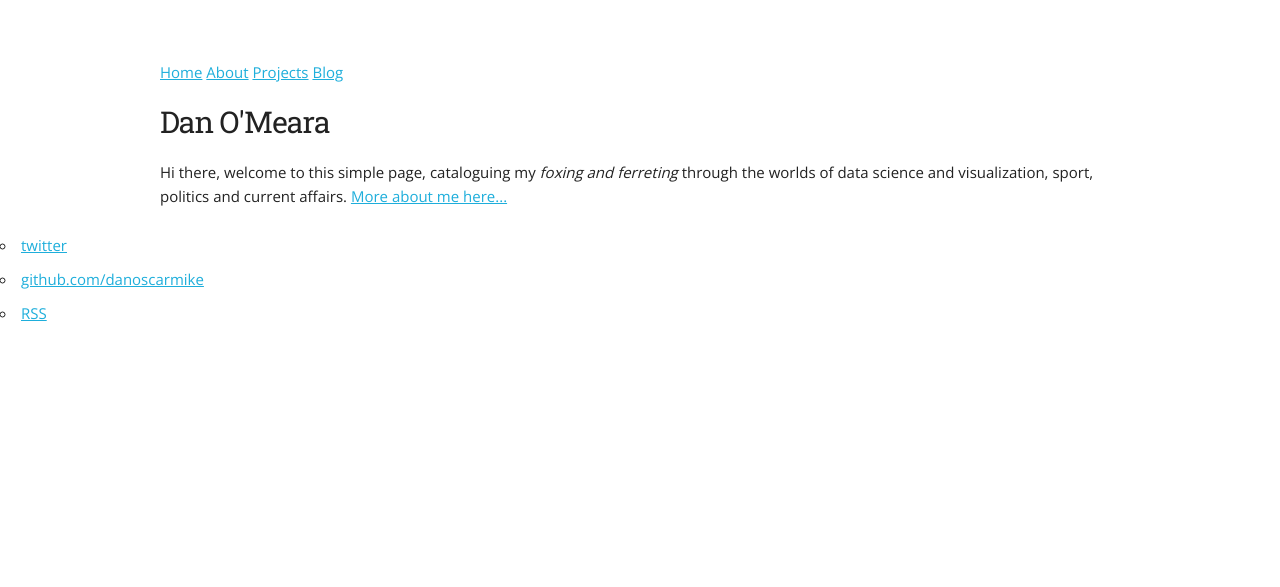
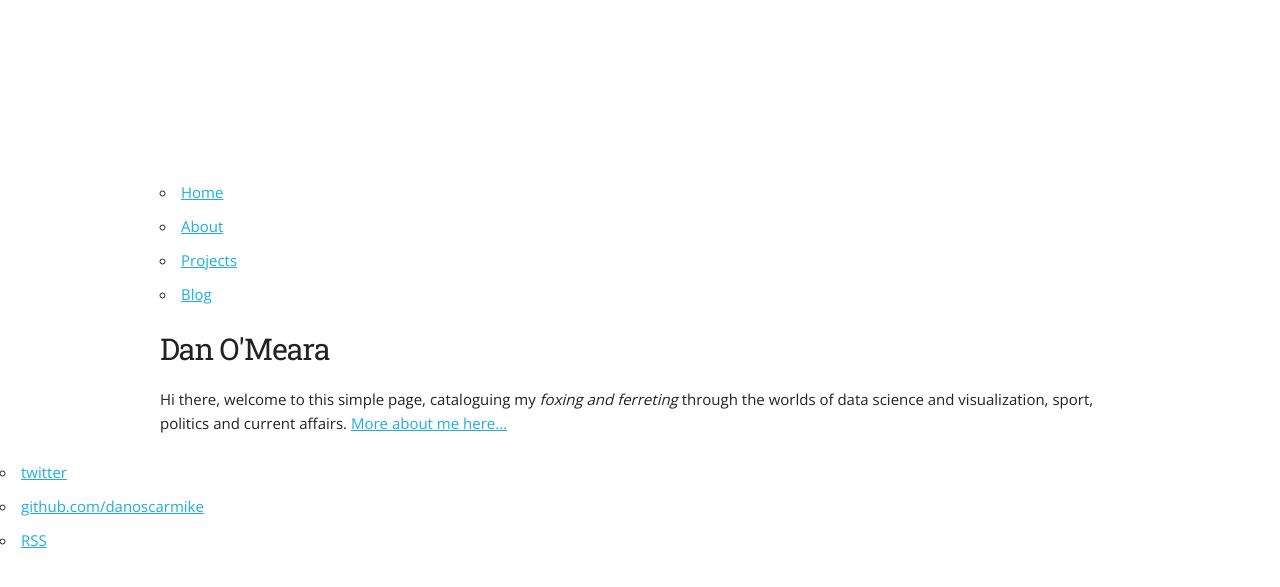
Before and after one commit to danoscarmike/danoscarmike.github.io, a Jekyll site: the page built from index.html, in a window 1280 px wide. Shown: the top 587 px of the page. Built offline with Jekyll 4.4.1, drawn with Linux system fonts in a browser that asks for light colours.

Commit message:
reformat nav

```diff
--- a/_layouts/default.html
+++ b/_layouts/default.html
@@ -12,10 +12,12 @@
 	<body>
 		<div class="container">
 			<div class="header">
-      		<a href="/">Home</a>
-        	<a href="/about">About</a>
-      		<a href="/projects">Projects</a>
-      		<a href="/blog">Blog</a>
+				<ul class="nav">
+      		<li><a href="/">Home</a></li>
+        	<li><a href="/about">About</a></li>
+      		<li><a href="/projects">Projects</a></li>
+      		<li><a href="/blog">Blog</a></li>
+				</ul>
 			</div>
     		{{ content }}
 		</div>
--- a/css/main.css
+++ b/css/main.css
@@ -1,3 +1,14 @@
 .header {
   margin-top: 6rem;
   text-align: left; }
+
+ul .nav {
+  list-style: none;
+  margin-right: 20px;
+}
+
+/* Larger than phone */
+@media (min-width: 550px) {
+  .header {
+    margin-top: 18rem; }
+}
```
